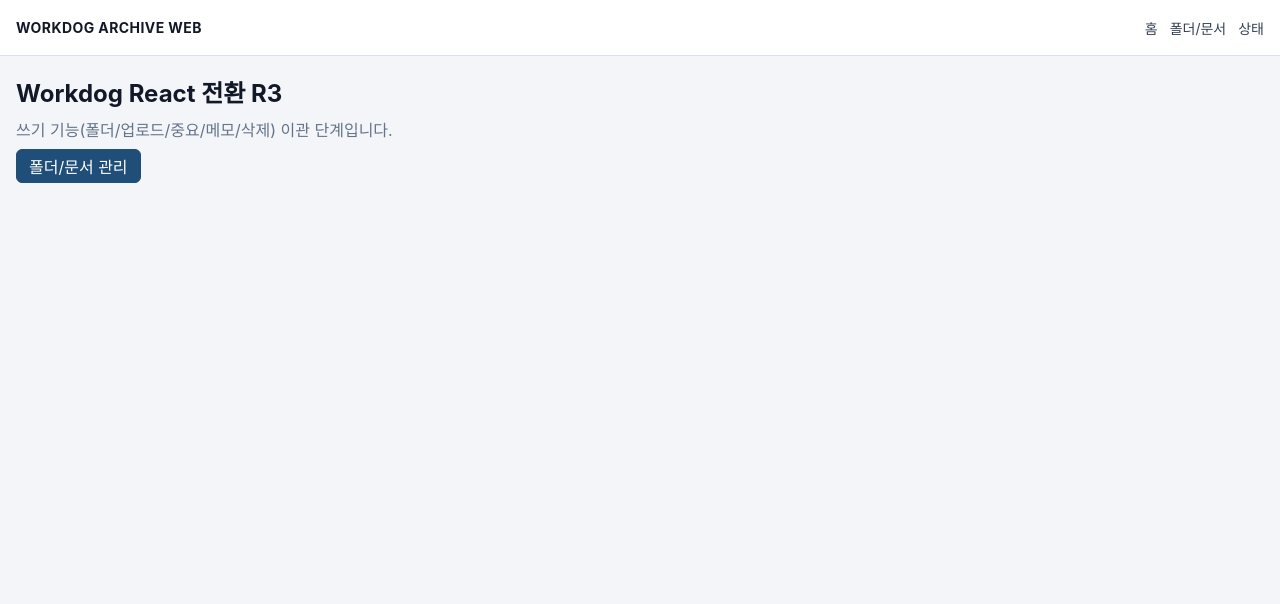
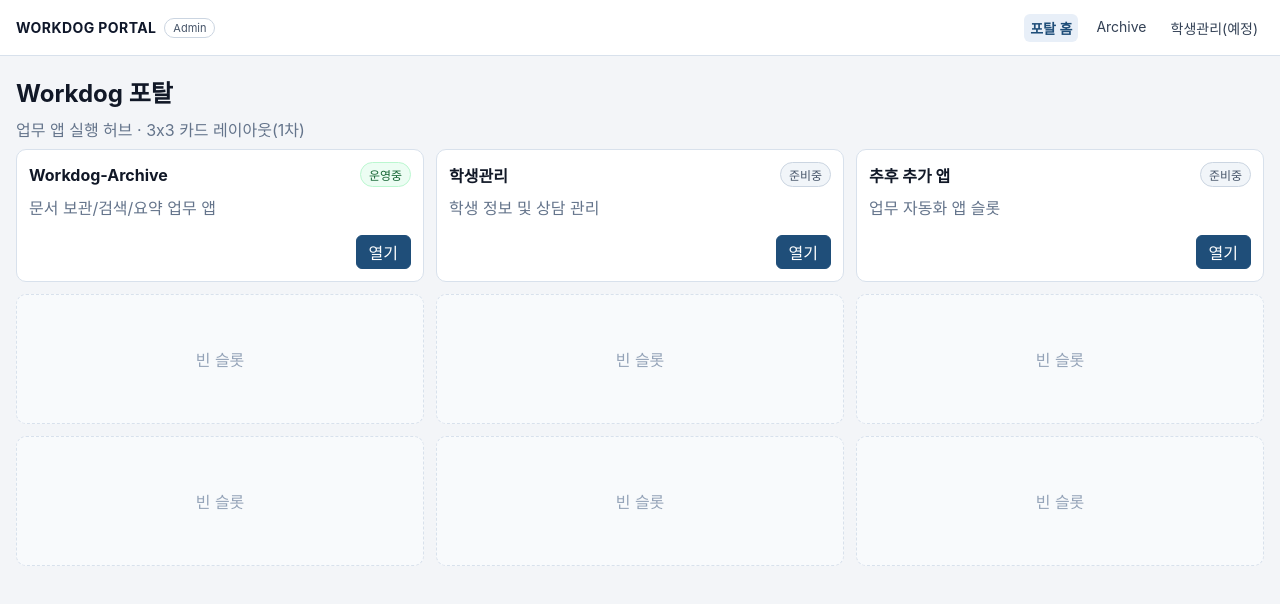
Before and after one commit to baggam-dev/workdog-archive-web, a React (Vite) app: page / in a window 1280 px wide. Shown: the top 604 px of the page. Built offline with nearby package versions, Linux system fonts and the light colour scheme; no server answers.

Commit message:
feat: day1 portal foundation with portal/app layouts and archive routes

```diff
--- a/src/App.css
+++ b/src/App.css
@@ -1,8 +1,11 @@
 .shell { min-height: 100vh; background: #f3f5f8; color: #111827; }
 .topbar { height: 56px; background: #fff; border-bottom: 1px solid #d8e1ec; display:flex; align-items:center; justify-content:space-between; padding: 0 16px; }
-.brand { font-weight:700; font-size:14px; letter-spacing:.03em; }
+.brand { font-weight:700; font-size:14px; letter-spacing:.03em; text-decoration:none; color:#0f172a; }
+.brand-wrap { display:flex; align-items:center; gap:8px; }
+.badge-subtle { font-size:11px; color:#475569; border:1px solid #cbd5e1; border-radius:999px; padding:2px 8px; }
 .nav { display:flex; gap:12px; }
-.nav a { text-decoration:none; color:#334155; font-size:14px; }
+.nav a { text-decoration:none; color:#334155; font-size:14px; padding:4px 6px; border-radius:6px; }
+.nav a.active { background:#e8eff8; color:#1f4e79; font-weight:600; }
 .content { max-width: 1320px; margin: 0 auto; padding: 18px 16px 32px; }
 h1 { margin:0 0 8px; font-size:24px; }
 h2 { margin:0; font-size:17px; }
@@ -68,11 +71,31 @@ tr:focus { outline:2px solid #1f4e79; outline-offset:-2px; background:#eef4fb; }
 .doc-card h3 { margin:0; font-size:14px; }
 .doc-head { display:flex; justify-content:space-between; align-items:center; }
 
+.app-shell { display:grid; grid-template-columns: 220px 1fr; gap:12px; align-items:start; }
+.app-sidenav { border:1px solid #d8e1ec; border-radius:10px; background:#fff; padding:12px; position:sticky; top:72px; }
+.app-sidenav h3 { margin:0 0 10px; font-size:14px; color:#0f172a; }
+.app-nav { display:grid; gap:6px; }
+.app-nav a { text-decoration:none; color:#334155; border:1px solid #d8e1ec; background:#f8fafc; border-radius:8px; padding:8px 10px; font-size:13px; }
+.app-nav a.active { border-color:#1f4e79; background:#eaf2fb; color:#1f4e79; font-weight:600; }
+.nav-disabled { border:1px dashed #cbd5e1; background:#f8fafc; color:#94a3b8; border-radius:8px; padding:8px 10px; text-align:left; }
+.app-content { min-width:0; }
+
+.app-grid { display:grid; grid-template-columns:repeat(3, minmax(0, 1fr)); gap:12px; }
+.app-card { border:1px solid #d8e1ec; border-radius:10px; background:#fff; padding:12px; display:grid; gap:8px; min-height:130px; }
+.app-card-top { display:flex; align-items:center; justify-content:space-between; gap:8px; }
+.app-card-empty { color:#94a3b8; background:#f8fafc; border-style:dashed; display:flex; align-items:center; justify-content:center; }
+.status-dot { font-size:12px; border-radius:999px; padding:3px 8px; border:1px solid transparent; }
+.status-dot.on { color:#166534; background:#ecfdf3; border-color:#bbf7d0; }
+.status-dot.off { color:#475569; background:#f1f5f9; border-color:#cbd5e1; }
+
 @keyframes spin { to { transform: rotate(360deg); } }
 
 @media (max-width: 980px) {
   .grid2 { grid-template-columns: 1fr; }
   .filters { grid-template-columns: 1fr 1fr; }
+  .app-shell { grid-template-columns: 1fr; }
+  .app-sidenav { position:static; }
+  .app-grid { grid-template-columns:repeat(2, minmax(0, 1fr)); }
 }
 
 @media (max-width: 768px) {
@@ -80,4 +103,5 @@ tr:focus { outline:2px solid #1f4e79; outline-offset:-2px; background:#eef4fb; }
   .desktop-only { display:none; }
   .mobile-only { display:block; }
   .filters { grid-template-columns: 1fr; }
+  .app-grid { grid-template-columns:1fr; }
 }
--- a/src/App.jsx
+++ b/src/App.jsx
@@ -1,20 +1,57 @@
 import { Navigate, Route, Routes } from 'react-router-dom'
-import Layout from './components/Layout'
+import PortalLayout from './components/layouts/PortalLayout'
+import AppLayout from './components/layouts/AppLayout'
+import PortalHomePage from './pages/PortalHomePage'
 import HomePage from './pages/HomePage'
 import FoldersPage from './pages/FoldersPage'
 import DocsPage from './pages/DocsPage'
 import './App.css'
 
+function PlaceholderPage({ title, desc }) {
+  return (
+    <section>
+      <h1>{title}</h1>
+      <p className="muted">{desc}</p>
+    </section>
+  )
+}
+
 function App() {
   return (
-    <Layout>
+    <PortalLayout>
       <Routes>
-        <Route path="/" element={<HomePage />} />
-        <Route path="/folders" element={<FoldersPage />} />
-        <Route path="/docs" element={<DocsPage />} />
+        <Route path="/" element={<PortalHomePage />} />
+
+        <Route
+          path="/archive"
+          element={(
+            <AppLayout appName="Workdog-Archive">
+              <HomePage />
+            </AppLayout>
+          )}
+        />
+        <Route
+          path="/archive/documents"
+          element={(
+            <AppLayout appName="Workdog-Archive">
+              <FoldersPage />
+            </AppLayout>
+          )}
+        />
+        <Route
+          path="/archive/status"
+          element={(
+            <AppLayout appName="Workdog-Archive">
+              <DocsPage />
+            </AppLayout>
+          )}
+        />
+
+        <Route path="/students" element={<PlaceholderPage title="학생관리" desc="포탈 구조만 선반영된 준비중 화면입니다." />} />
+        <Route path="/apps" element={<PlaceholderPage title="추후 앱" desc="여기에 신규 업무 앱이 순차적으로 추가됩니다." />} />
         <Route path="*" element={<Navigate to="/" replace />} />
       </Routes>
-    </Layout>
+    </PortalLayout>
   )
 }
 
--- /dev/null
+++ b/src/components/layouts/AppLayout.jsx
@@ -0,0 +1,18 @@
+import { NavLink } from 'react-router-dom'
+
+export default function AppLayout({ appName, children }) {
+  return (
+    <section className="app-shell">
+      <aside className="app-sidenav">
+        <h3>{appName}</h3>
+        <nav className="app-nav">
+          <NavLink to="/archive" end>대시보드</NavLink>
+          <NavLink to="/archive/documents">문서 관리</NavLink>
+          <NavLink to="/archive/status">상태</NavLink>
+          <button className="nav-disabled" type="button" disabled>파이프라인 (준비중)</button>
+        </nav>
+      </aside>
+      <div className="app-content">{children}</div>
+    </section>
+  )
+}
--- /dev/null
+++ b/src/components/layouts/PortalLayout.jsx
@@ -0,0 +1,20 @@
+import { Link, NavLink } from 'react-router-dom'
+
+export default function PortalLayout({ children }) {
+  return (
+    <div className="shell">
+      <header className="topbar">
+        <div className="brand-wrap">
+          <Link className="brand" to="/">WORKDOG PORTAL</Link>
+          <span className="badge-subtle">Admin</span>
+        </div>
+        <nav className="nav">
+          <NavLink to="/" end>포탈 홈</NavLink>
+          <NavLink to="/archive">Archive</NavLink>
+          <NavLink to="/students">학생관리(예정)</NavLink>
+        </nav>
+      </header>
+      <main className="content">{children}</main>
+    </div>
+  )
+}
--- a/src/pages/HomePage.jsx
+++ b/src/pages/HomePage.jsx
@@ -3,12 +3,11 @@ import { Link } from 'react-router-dom'
 export default function HomePage() {
   return (
     <section>
-      <h1>Workdog React 전환 R3</h1>
-      <p className="muted">쓰기 기능(폴더/업로드/중요/메모/삭제) 이관 단계입니다.</p>
+      <h1>Workdog-Archive</h1>
+      <p className="muted">포탈 하위 앱(Archive) 대시보드 · R3 기반</p>
       <div className="actions">
-        <Link className="btn primary" to="/folders">
-          폴더/문서 관리
-        </Link>
+        <Link className="btn primary" to="/archive/documents">문서 관리로 이동</Link>
+        <Link className="btn" to="/">포탈 홈</Link>
       </div>
     </section>
   )
--- /dev/null
+++ b/src/pages/PortalHomePage.jsx
@@ -0,0 +1,35 @@
+import { Link } from 'react-router-dom'
+
+const apps = [
+  { key: 'archive', name: 'Workdog-Archive', desc: '문서 보관/검색/요약 업무 앱', status: '운영중', to: '/archive' },
+  { key: 'students', name: '학생관리', desc: '학생 정보 및 상담 관리', status: '준비중', to: '/students' },
+  { key: 'app3', name: '추후 추가 앱', desc: '업무 자동화 앱 슬롯', status: '준비중', to: '/apps' },
+]
+
+export default function PortalHomePage() {
+  return (
+    <section>
+      <h1>Workdog 포탈</h1>
+      <p className="muted">업무 앱 실행 허브 · 3x3 카드 레이아웃(1차)</p>
+
+      <div className="app-grid">
+        {Array.from({ length: 9 }).map((_, idx) => {
+          const app = apps[idx]
+          if (!app) return <article className="app-card app-card-empty" key={`empty-${idx}`}>빈 슬롯</article>
+          return (
+            <article className="app-card" key={app.key}>
+              <div className="app-card-top">
+                <strong>{app.name}</strong>
+                <span className={`status-dot ${app.status === '운영중' ? 'on' : 'off'}`}>{app.status}</span>
+              </div>
+              <p className="muted">{app.desc}</p>
+              <div className="actions right-actions">
+                <Link className="btn primary" to={app.to}>열기</Link>
+              </div>
+            </article>
+          )
+        })}
+      </div>
+    </section>
+  )
+}
```
